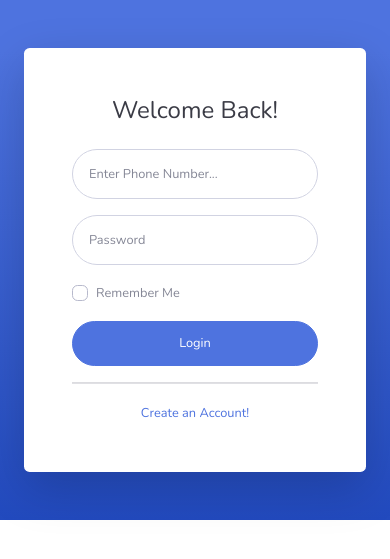
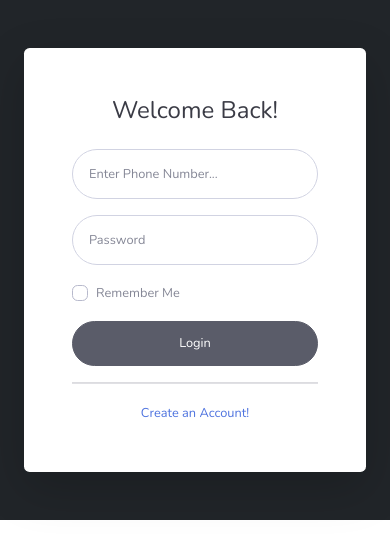
Before and after one commit to kel4if4202/dekosande, a CodeIgniter app: page /dekosande/index.php/welcome/login in a window 390 px wide. Shown: the top 559 px of the page. Run offline with CodeIgniter, Linux system fonts and the light colour scheme; some libraries are stand-ins or nearby versions.

Commit message:
benerin tampilan login dan register

```diff
--- a/application/views/LoginView.php
+++ b/application/views/LoginView.php
@@ -1,18 +1,18 @@
 <?= $this->session->flashdata('message'); ?>
-<div class="bg-gradient-primary">
+<div style="background-color:#212529;">
 
     <div class="container">
 
         <!-- Outer Row -->
         <div class="row justify-content-center">
 
-            <div class="col-xl-10 col-lg-12 col-md-9">
+            <div class="col-xl-10 col-lg-12 col-md-12">
 
                 <div class="card o-hidden border-0 shadow-lg my-5">
                     <div class="card-body p-0">
                         <!-- Nested Row within Card Body -->
                         <div class="row">
-                            <div class="col-lg-6 d-none d-lg-block bg-login-image"></div>
+                            <img src= "<?= base_url("asset/gambar kosan 1.png")?>" class="col-md-6 d-none d-md-block" >
                             <div class="col-lg-6">
                                 <div class="p-5">
                                     <div class="text-center">
@@ -35,7 +35,7 @@
                                                     Me</label>
                                             </div>
                                         </div>
-                                        <button class="btn btn-primary btn-user btn-block" type="submit">
+                                        <button  class="btn btn-dark btn-user btn-block" type="submit">
                                             Login
                                         </button>
                                     </form>
--- a/application/views/RegisterView.php
+++ b/application/views/RegisterView.php
@@ -1,6 +1,6 @@
 <!-- Dimas -->
 <?= $this->session->flashdata('message'); ?>
-<div class="bg-gradient-primary">
+<div style="background-color:#212529;">
 
     <div class="container">
 
@@ -8,7 +8,7 @@
             <div class="card-body p-0">
                 <!-- Nested Row within Card Body -->
                 <div class="row">
-                    <div class="col-lg-5 d-none d-lg-block bg-register-image"></div>
+                    <img src= "<?= base_url("asset/gambar kosan 3.png")?>" class="col-lg-5 d-none d-lg-block" >
                     <div class="col-lg-7">
                         <div class="p-5">
                             <div class="text-center">
@@ -54,7 +54,7 @@
                                         </select>
                                     </div>
                                 </div>
-                                <button type="submit" href="<?= site_url('Welcome/login') ?>" class="btn btn-primary btn-user btn-block">
+                                <button type="submit" href="<?= site_url('Welcome/login') ?>" class="btn btn-dark btn-user btn-block">
                                     Register Account
                                 </button>
                                 <hr>
```
Also changed, not shown: asset/gambar kosan 1.png (added), asset/gambar kosan 2.png (added), asset/gambar kosan 3.png (added), asset/gambar kosan.png (added).
